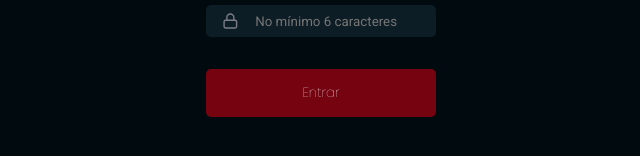
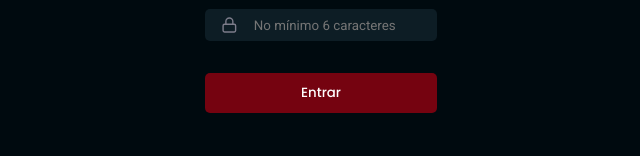
Before and after one commit to daiaanebarbosaf/foodexplorer, a React (Vite) app: page / in a window 1280 px wide. Shown: the part 442-598 px from the top of the page, without its empty margins (319-959 px from the left). Built offline with nearby package versions, Linux system fonts and the light colour scheme.

Commit message:
Ajustando tamanho do botão

```diff
--- a/src/components/Button/style.js
+++ b/src/components/Button/style.js
@@ -5,14 +5,14 @@ export const Container = styled.button`
     background-color: ${({ theme }) => theme.COLORS.TOMATO_100};
     color: ${({ theme }) => theme.COLORS.LIGHT_100};
 
-    height: 3rem;
+    height: 2.5rem;
     border: 0;
     padding: 0 6rem;
     margin-top: 2rem;
     border-radius: 5px;
 
     font-family: 'Poppins', sans-serif;
-    font-weight: 100;
+    font-weight: 500;
 
     &:disabled{
         opacity: 0.5;
```
